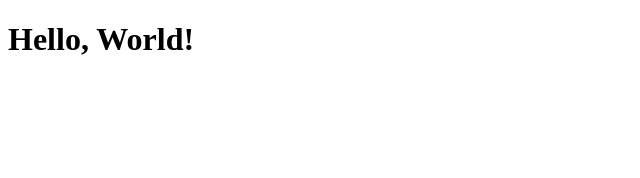
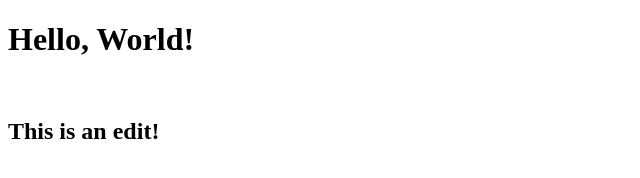
Before and after one commit to jbobad15/CS3338-first-project, a plain HTML site: page index.html in a window 1280 px wide. Shown: the whole page, without its empty margins (0-640 px from the left). Drawn offline with Linux system fonts and the light colour scheme.

Commit message:
Update index.html

```diff
--- a/index.html
+++ b/index.html
@@ -6,6 +6,6 @@
     <title>My First Project</title>
 </head>
 <body>
-    <h1>Hello, World!</h1>
+    <h1>Hello, World!</h1> <br> <h2>This is an edit!</h2>
 </body>
 </html>
```
